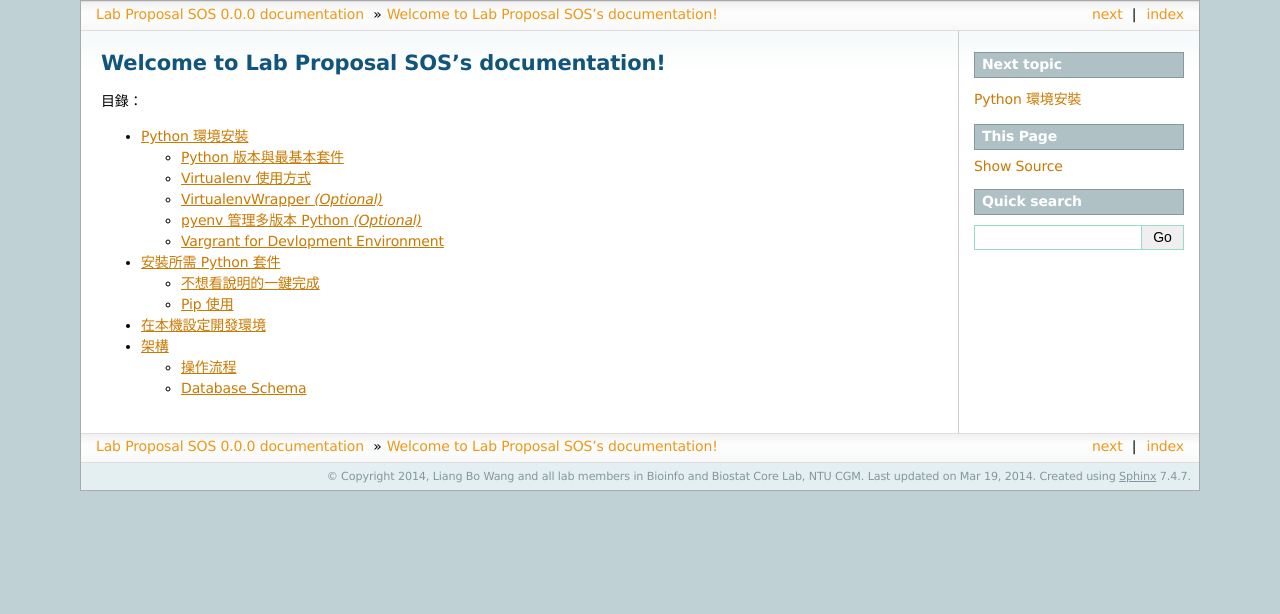
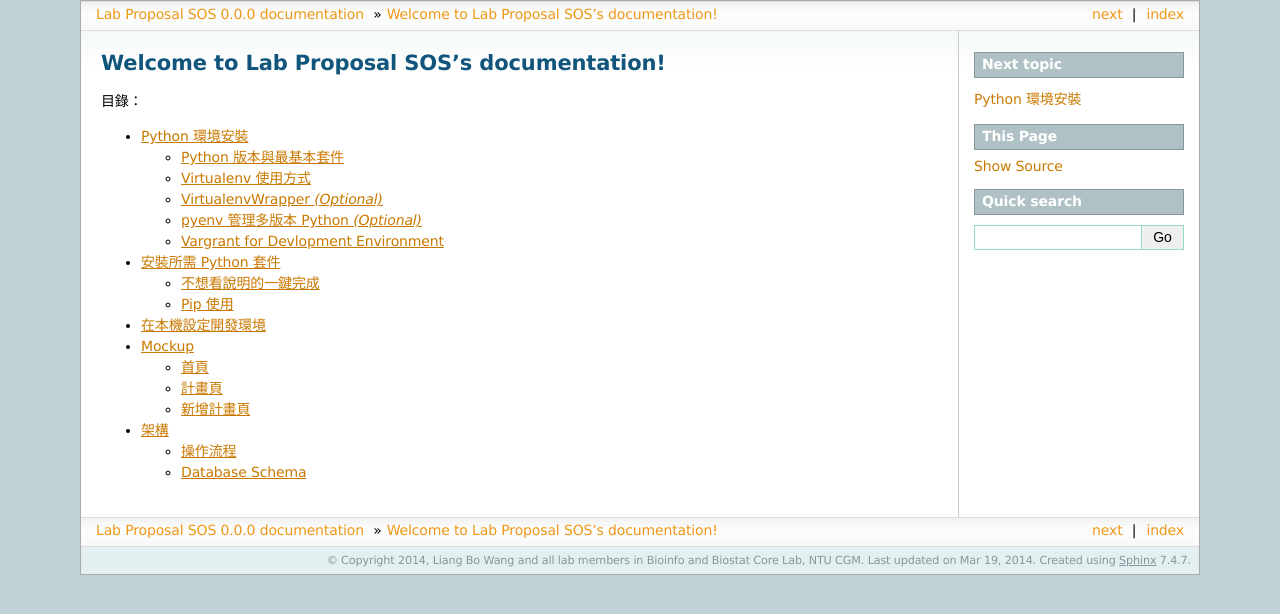
Before and after one commit to ccwang002/lab-proposal-sos, a Sphinx documentation site: the page built from docs/index.rst, in a window 1280 px wide. Shown: the top 614 px of the page. Built offline with Sphinx 7.4.7, drawn with Linux system fonts in a browser that asks for light colours.

Commit message:
init mockup page, add scanned images

```diff
--- a/docs/index.rst
+++ b/docs/index.rst
@@ -9,4 +9,5 @@
    setup-python
    setup-pypkgs
    local-env
+   mockup
    arch
--- /dev/null
+++ b/docs/mockup.rst
@@ -0,0 +1,38 @@
+******
+Mockup
+******
+
+.. figure:: _static/mockup/orig_scan_01.jpg
+    :width: 200px
+    :align: center
+
+    原始掃描圖（以免我太懶沒有剪貼）
+
+首頁
+====
+
+``/``
+
+.. image:: _static/mockup/index.jpg
+    :width: 500px
+    :align: center
+
+
+計畫頁
+======
+
+``/proj``
+
+.. image:: _static/mockup/proj_page.jpg
+    :width: 500px
+    :align: center
+
+
+新增計畫頁
+==========
+
+``/new``
+
+.. image:: _static/mockup/new_proj.jpg
+    :width: 500px
+    :align: center
```
Also changed, not shown: docs/_static/mockup/index.jpg (added), docs/_static/mockup/new_proj.jpg (added), docs/_static/mockup/orig_scan_01.jpg (added), docs/_static/mockup/proj_page.jpg (added).
